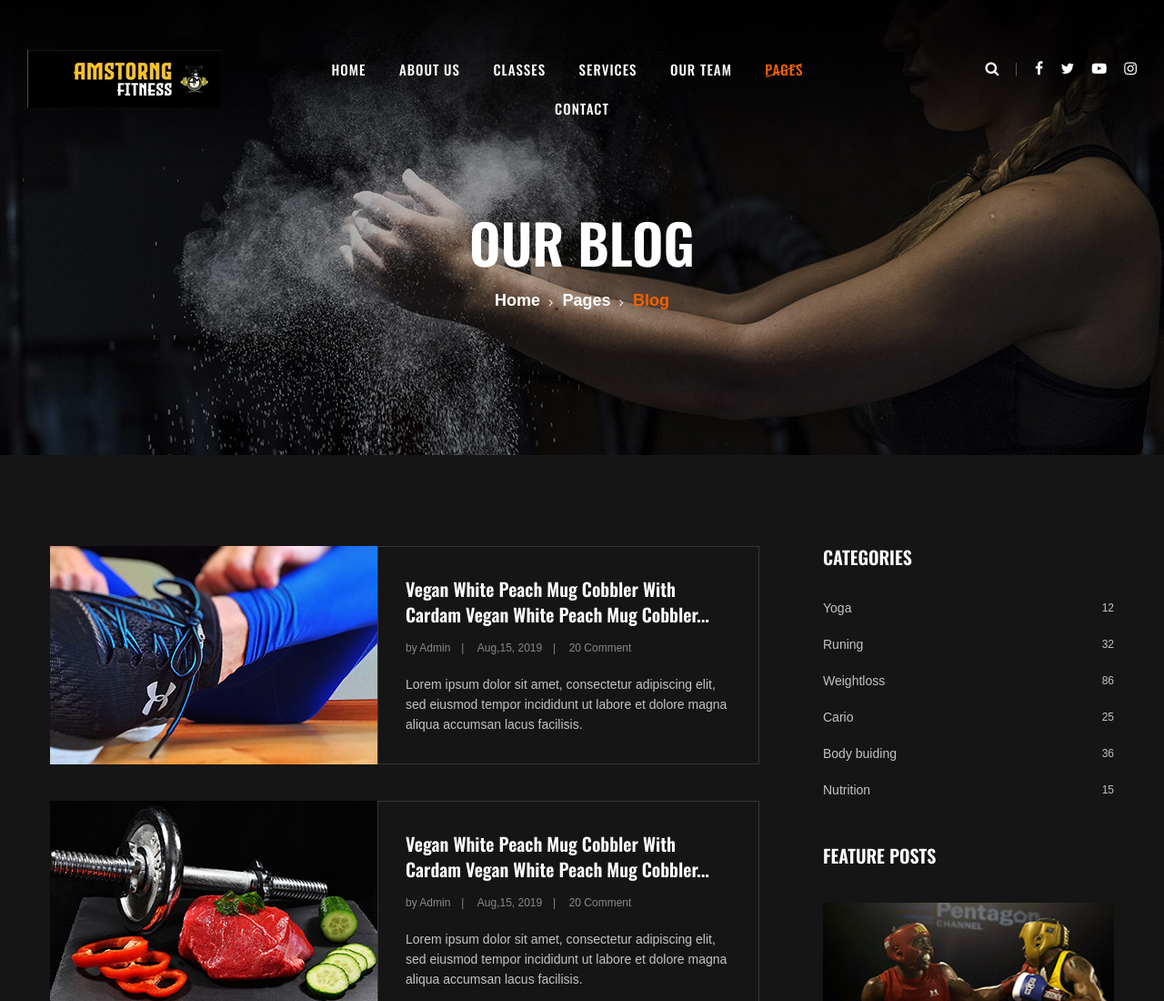
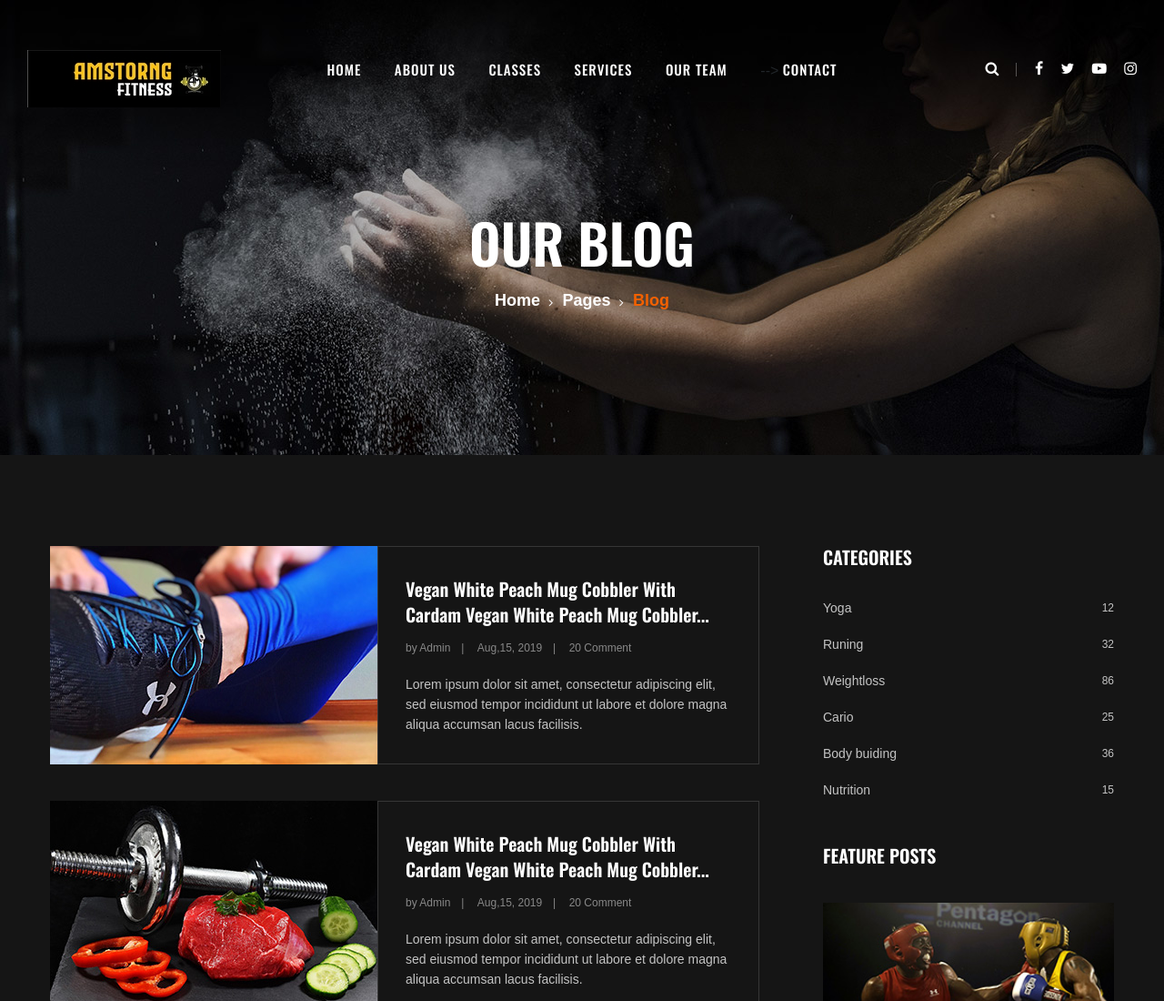
Before and after one commit to riyaskp/amstronggymktni, a plain HTML site: page blog.html in a window 1280 px wide. Shown: the top 1100 px of the page at 91% size. Drawn offline with nearby package versions, Linux system fonts and the light colour scheme; a web font is replaced by a local one.

```diff
--- a/blog.html
+++ b/blog.html
@@ -46,7 +46,7 @@
                 <li><a href="./class-details.html">Classes</a></li>
                 <li><a href="./services.html">Services</a></li>
                 <li><a href="./team.html">Our Team</a></li>
-                <li><a href="#">Pages</a>
+                <!--<li><a href="#">Pages</a>
                     <ul class="dropdown">
                         <li><a href="./about-us.html">About us</a></li>
                         <li><a href="./class-timetable.html">Classes timetable</a></li>
@@ -56,7 +56,7 @@
                         <li><a href="./blog.html">Our blog</a></li>
                         <li><a href="./404.html">404</a></li>
                     </ul>
-                </li>
+                </li>-->
                 <li><a href="./contact.html">Contact</a></li>
             </ul>
         </nav>
@@ -89,7 +89,7 @@
                             <li><a href="./class-details.html">Classes</a></li>
                             <li><a href="./services.html">Services</a></li>
                             <li><a href="./team.html">Our Team</a></li>
-                            <li class="active"><a href="#">Pages</a>
+                            <!-- <!--<li class="active"><a href="#">Pages</a>
                                 <ul class="dropdown">
                                     <li><a href="./about-us.html">About us</a></li>
                                     <li><a href="./class-timetable.html">Classes timetable</a></li>
@@ -99,7 +99,7 @@
                                     <li><a href="./blog.html">Our blog</a></li>
                                     <li><a href="./404.html">404</a></li>
                                 </ul>
-                            </li>
+                            </li>--> -->
                             <li><a href="./contact.html">Contact</a></li>
                         </ul>
                     </nav>
```
Also changed, not shown: about-us.html (+4 -4 lines), blog-details.html (+4 -4 lines), bmi-calculator.html (+4 -4 lines), class-details.html (+4 -4 lines), class-timetable.html (+4 -4 lines), contact.html (+4 -4 lines), gallery.html (+4 -4 lines), index.html (+4 -4 lines), services.html (+4 -4 lines), team.html (+4 -4 lines).
